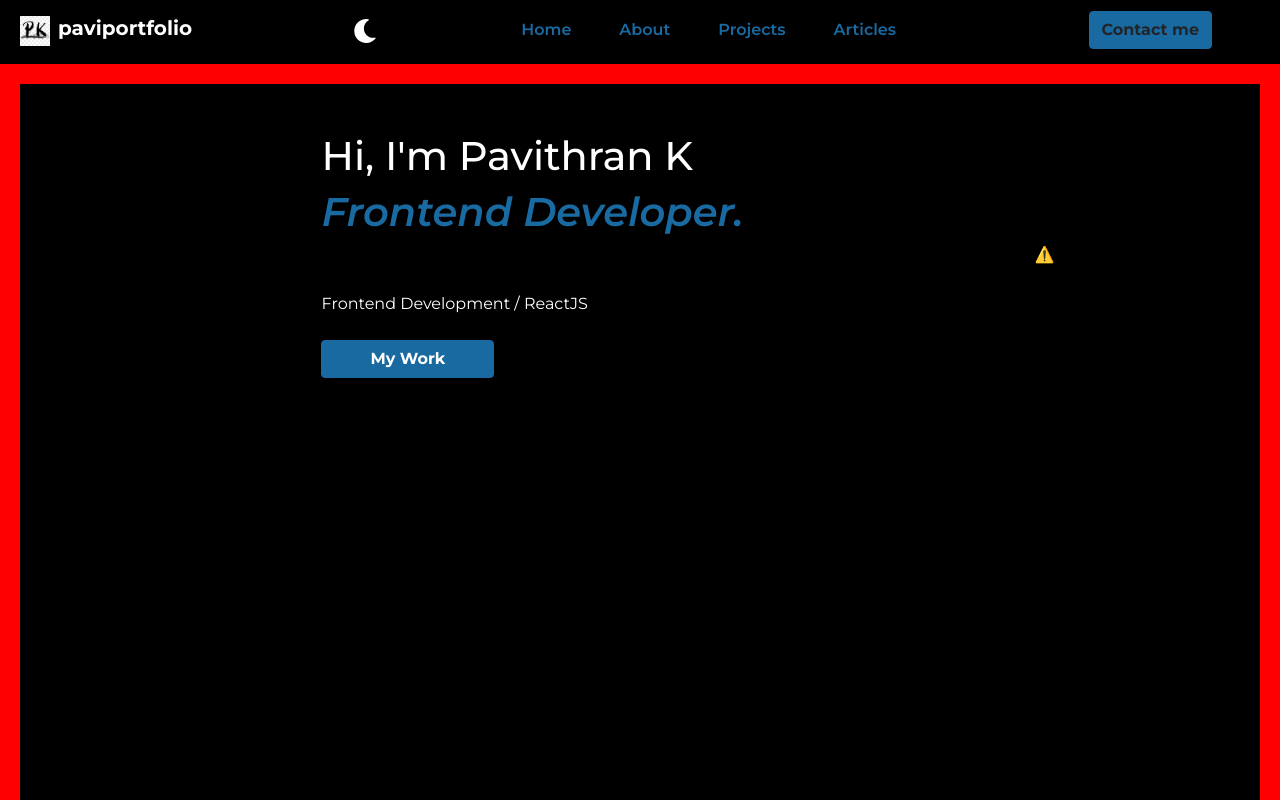
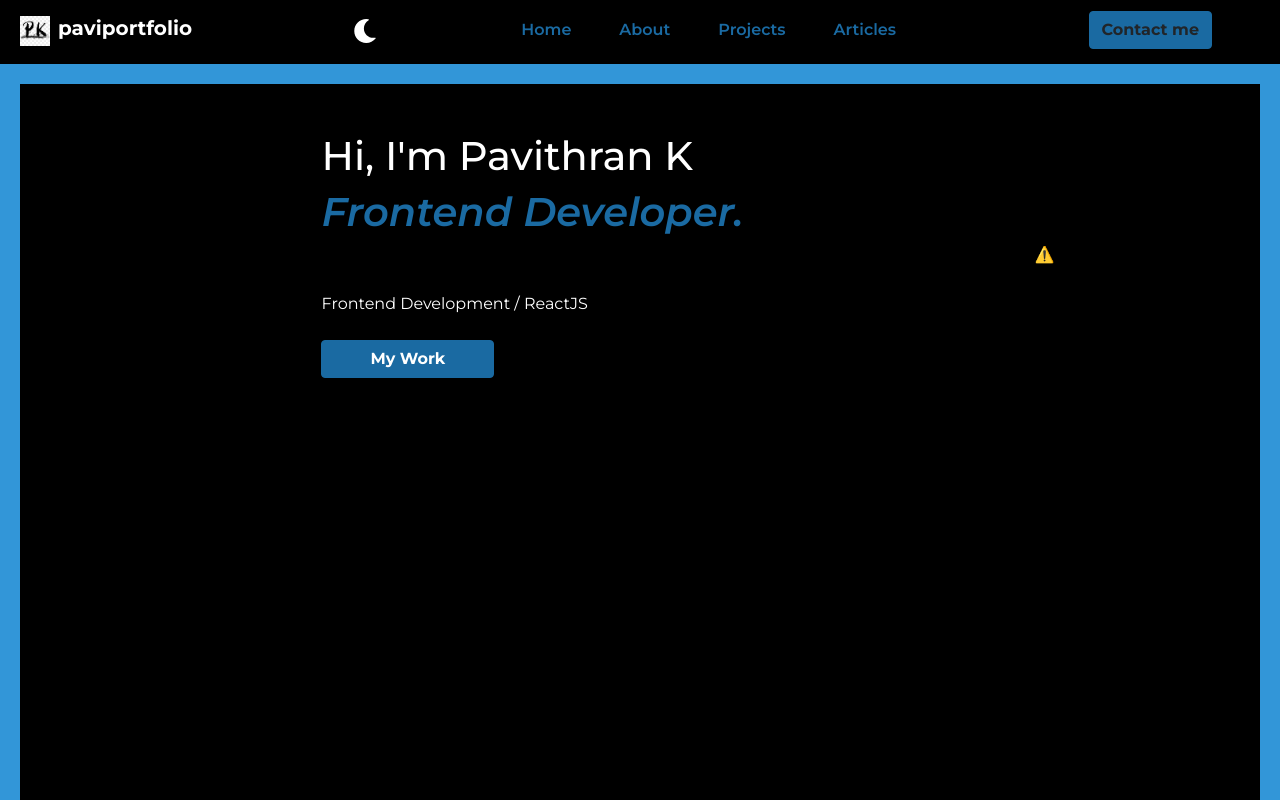
Before and after one commit to Pavithrank02/pavi-portfolio, a React (Create React App) app: page / in a window 1280 px wide. Shown: the top 800 px of the page. Built offline with nearby package versions, Linux system fonts and the light colour scheme; no server answers.

Commit message:
css update

```diff
--- a/src/App.css
+++ b/src/App.css
@@ -18,7 +18,7 @@
   display: flex;
   flex-direction: column;
   border-color: bisque;
-  border: 10px solid red;
+  border: 10px solid rgb(50, 150, 216);
 }
 
 .shared-layout-fixed {
```
Also changed, not shown: 1 other file (tests, documents, lock files or other folders).
